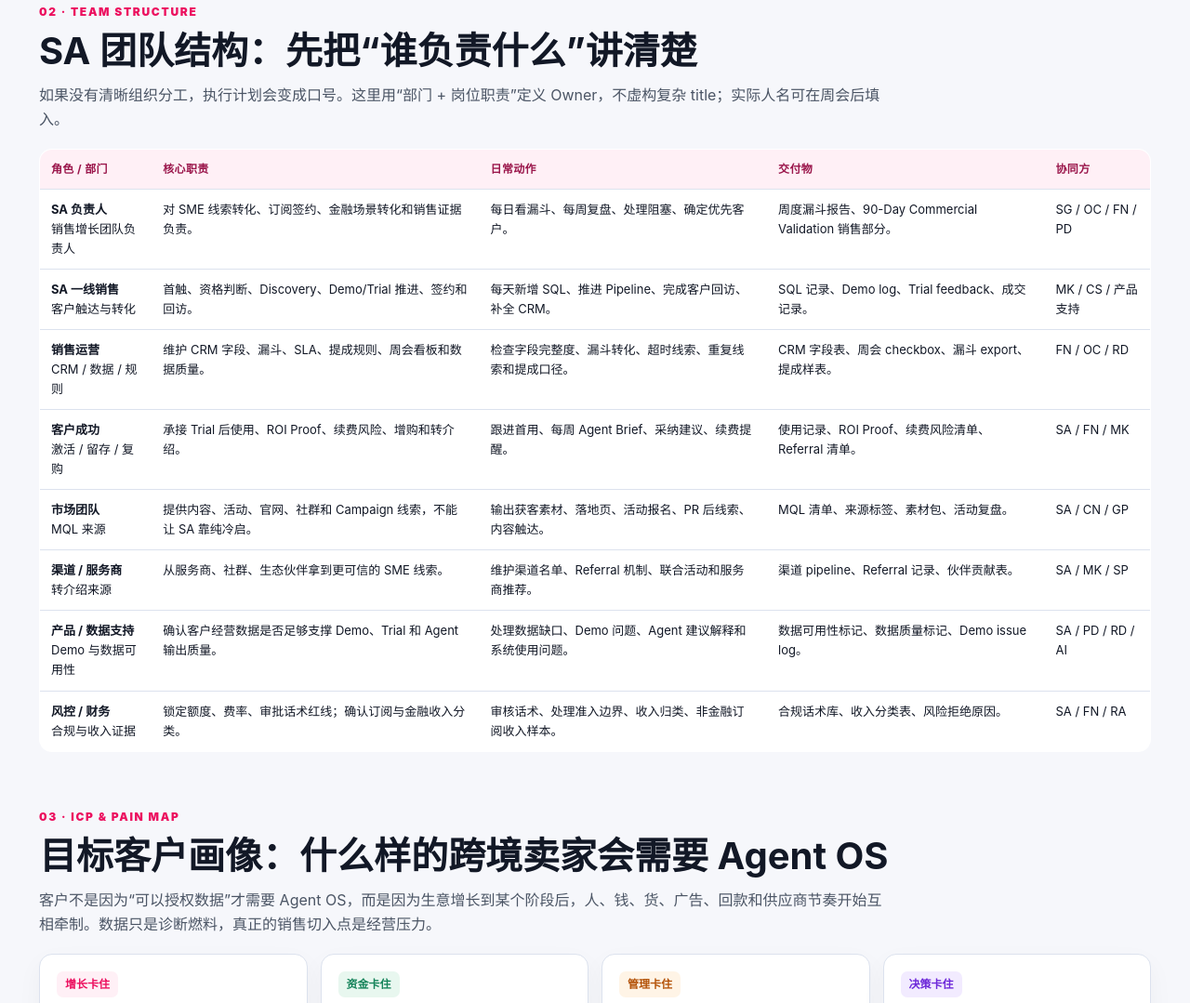
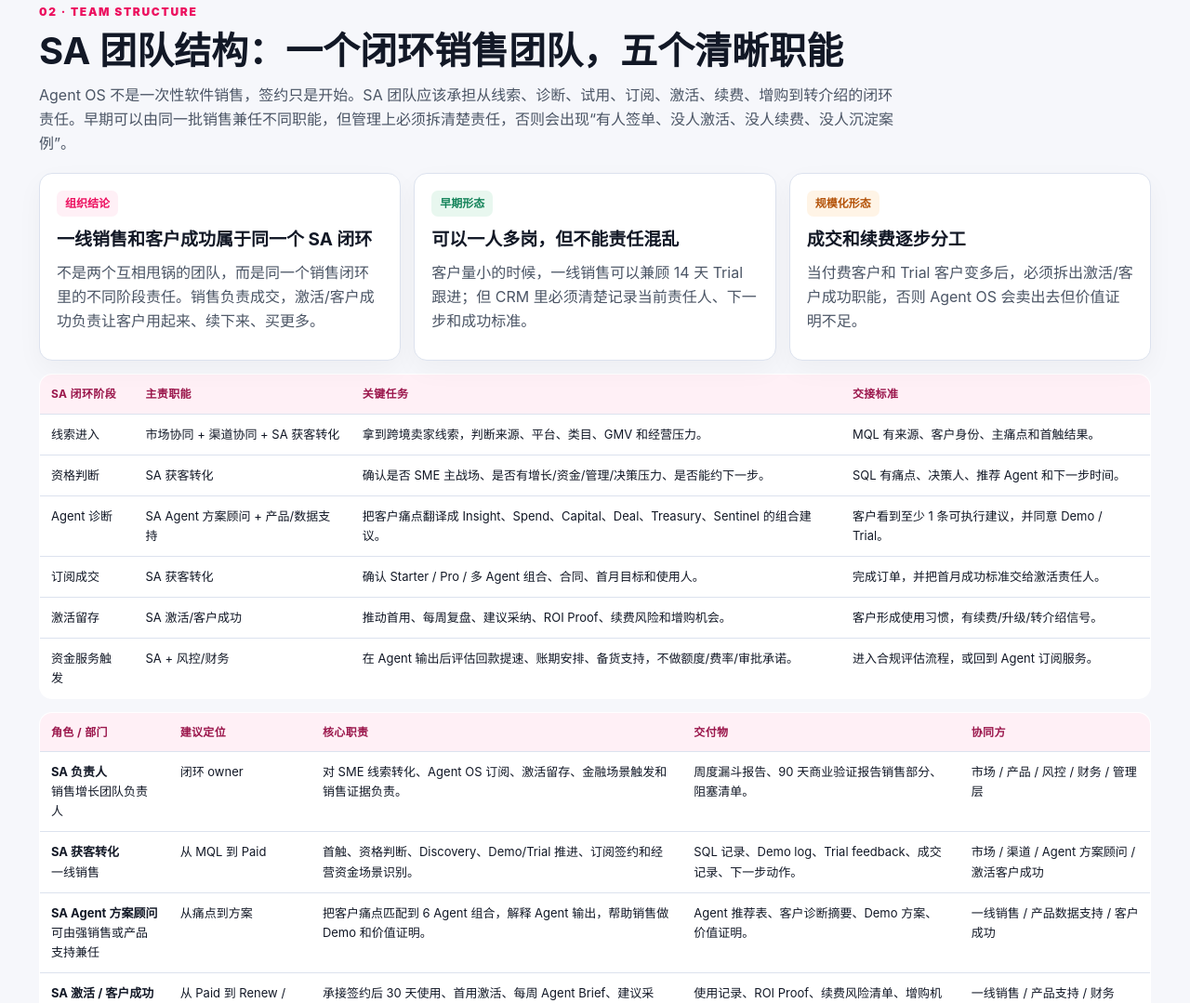
Before and after one commit to dophiezhou-ai/dowsure-growth-pack, a plain HTML site: page 21_SA_SME_Execution_Plan_v1_3.html in a window 1280 px wide. Shown: the part 833-1912 px from the top of the page at 93% size. Drawn offline with Linux system fonts and the light colour scheme.

Commit message:
Add files via upload

```diff
--- a/21_SA_SME_Execution_Plan_v1_3.html
+++ b/21_SA_SME_Execution_Plan_v1_3.html
@@ -123,21 +123,40 @@
       <div class="wrap">
         <div class="section-head">
           <div class="eyebrow">02 · Team Structure</div>
-          <h2>SA 团队结构：先把“谁负责什么”讲清楚</h2>
-          <p>如果没有清晰组织分工，执行计划会变成口号。这里用“部门 + 岗位职责”定义 Owner，不虚构复杂 title；实际人名可在周会后填入。</p>
+          <h2>SA 团队结构：一个闭环销售团队，五个清晰职能</h2>
+          <p>Agent OS 不是一次性软件销售，签约只是开始。SA 团队应该承担从线索、诊断、试用、订阅、激活、续费、增购到转介绍的闭环责任。早期可以由同一批销售兼任不同职能，但管理上必须拆清楚责任，否则会出现“有人签单、没人激活、没人续费、没人沉淀案例”。</p>
+        </div>
+        <div class="grid three" style="margin-bottom:14px">
+          <div class="card"><span class="tag">组织结论</span><h3>一线销售和客户成功属于同一个 SA 闭环</h3><p>不是两个互相甩锅的团队，而是同一个销售闭环里的不同阶段责任。销售负责成交，激活/客户成功负责让客户用起来、续下来、买更多。</p></div>
+          <div class="card"><span class="tag green">早期形态</span><h3>可以一人多岗，但不能责任混乱</h3><p>客户量小的时候，一线销售可以兼顾 14 天 Trial 跟进；但 CRM 里必须清楚记录当前责任人、下一步和成功标准。</p></div>
+          <div class="card"><span class="tag orange">规模化形态</span><h3>成交和续费逐步分工</h3><p>当付费客户和 Trial 客户变多后，必须拆出激活/客户成功职能，否则 Agent OS 会卖出去但价值证明不足。</p></div>
+        </div>
+        <div class="matrix" style="margin-bottom:14px">
+          <table>
+            <thead><tr><th>SA 闭环阶段</th><th>主责职能</th><th>关键任务</th><th>交接标准</th></tr></thead>
+            <tbody>
+              <tr><td>线索进入</td><td>市场协同 + 渠道协同 + SA 获客转化</td><td>拿到跨境卖家线索，判断来源、平台、类目、GMV 和经营压力。</td><td>MQL 有来源、客户身份、主痛点和首触结果。</td></tr>
+              <tr><td>资格判断</td><td>SA 获客转化</td><td>确认是否 SME 主战场、是否有增长/资金/管理/决策压力、是否能约下一步。</td><td>SQL 有痛点、决策人、推荐 Agent 和下一步时间。</td></tr>
+              <tr><td>Agent 诊断</td><td>SA Agent 方案顾问 + 产品/数据支持</td><td>把客户痛点翻译成 Insight、Spend、Capital、Deal、Treasury、Sentinel 的组合建议。</td><td>客户看到至少 1 条可执行建议，并同意 Demo / Trial。</td></tr>
+              <tr><td>订阅成交</td><td>SA 获客转化</td><td>确认 Starter / Pro / 多 Agent 组合、合同、首月目标和使用人。</td><td>完成订单，并把首月成功标准交给激活责任人。</td></tr>
+              <tr><td>激活留存</td><td>SA 激活/客户成功</td><td>推动首用、每周复盘、建议采纳、ROI Proof、续费风险和增购机会。</td><td>客户形成使用习惯，有续费/升级/转介绍信号。</td></tr>
+              <tr><td>资金服务触发</td><td>SA + 风控/财务</td><td>在 Agent 输出后评估回款提速、账期安排、备货支持，不做额度/费率/审批承诺。</td><td>进入合规评估流程，或回到 Agent 订阅服务。</td></tr>
+            </tbody>
+          </table>
         </div>
         <div class="matrix">
           <table>
-            <thead><tr><th>角色 / 部门</th><th>核心职责</th><th>日常动作</th><th>交付物</th><th>协同方</th></tr></thead>
+            <thead><tr><th>角色 / 部门</th><th>建议定位</th><th>核心职责</th><th>交付物</th><th>协同方</th></tr></thead>
             <tbody>
-              <tr><td><strong>SA 负责人</strong><br>销售增长团队负责人</td><td>对 SME 线索转化、订阅签约、金融场景转化和销售证据负责。</td><td>每日看漏斗、每周复盘、处理阻塞、确定优先客户。</td><td>周度漏斗报告、90-Day Commercial Validation 销售部分。</td><td>SG / OC / FN / PD</td></tr>
-              <tr><td><strong>SA 一线销售</strong><br>客户触达与转化</td><td>首触、资格判断、Discovery、Demo/Trial 推进、签约和回访。</td><td>每天新增 SQL、推进 Pipeline、完成客户回访、补全 CRM。</td><td>SQL 记录、Demo log、Trial feedback、成交记录。</td><td>MK / CS / 产品支持</td></tr>
-              <tr><td><strong>销售运营</strong><br>CRM / 数据 / 规则</td><td>维护 CRM 字段、漏斗、SLA、提成规则、周会看板和数据质量。</td><td>检查字段完整度、漏斗转化、超时线索、重复线索和提成口径。</td><td>CRM 字段表、周会 checkbox、漏斗 export、提成样表。</td><td>FN / OC / RD</td></tr>
-              <tr><td><strong>客户成功</strong><br>激活 / 留存 / 复购</td><td>承接 Trial 后使用、ROI Proof、续费风险、增购和转介绍。</td><td>跟进首用、每周 Agent Brief、采纳建议、续费提醒。</td><td>使用记录、ROI Proof、续费风险清单、Referral 清单。</td><td>SA / FN / MK</td></tr>
-              <tr><td><strong>市场团队</strong><br>MQL 来源</td><td>提供内容、活动、官网、社群和 Campaign 线索，不能让 SA 靠纯冷启。</td><td>输出获客素材、落地页、活动报名、PR 后线索、内容触达。</td><td>MQL 清单、来源标签、素材包、活动复盘。</td><td>SA / CN / GP</td></tr>
-              <tr><td><strong>渠道 / 服务商</strong><br>转介绍来源</td><td>从服务商、社群、生态伙伴拿到更可信的 SME 线索。</td><td>维护渠道名单、Referral 机制、联合活动和服务商推荐。</td><td>渠道 pipeline、Referral 记录、伙伴贡献表。</td><td>SA / MK / SP</td></tr>
-              <tr><td><strong>产品 / 数据支持</strong><br>Demo 与数据可用性</td><td>确认客户经营数据是否足够支撑 Demo、Trial 和 Agent 输出质量。</td><td>处理数据缺口、Demo 问题、Agent 建议解释和系统使用问题。</td><td>数据可用性标记、数据质量标记、Demo issue log。</td><td>SA / PD / RD / AI</td></tr>
-              <tr><td><strong>风控 / 财务</strong><br>合规与收入证据</td><td>锁定额度、费率、审批话术红线；确认订阅与金融收入分类。</td><td>审核话术、处理准入边界、收入归类、非金融订阅收入样本。</td><td>合规话术库、收入分类表、风险拒绝原因。</td><td>SA / FN / RA</td></tr>
+              <tr><td><strong>SA 负责人</strong><br>销售增长团队负责人</td><td>闭环 owner</td><td>对 SME 线索转化、Agent OS 订阅、激活留存、金融场景触发和销售证据负责。</td><td>周度漏斗报告、90 天商业验证报告销售部分、阻塞清单。</td><td>市场 / 产品 / 风控 / 财务 / 管理层</td></tr>
+              <tr><td><strong>SA 获客转化</strong><br>一线销售</td><td>从 MQL 到 Paid</td><td>首触、资格判断、Discovery、Demo/Trial 推进、订阅签约和经营资金场景识别。</td><td>SQL 记录、Demo log、Trial feedback、成交记录、下一步动作。</td><td>市场 / 渠道 / Agent 方案顾问 / 激活客户成功</td></tr>
+              <tr><td><strong>SA Agent 方案顾问</strong><br>可由强销售或产品支持兼任</td><td>从痛点到方案</td><td>把客户痛点匹配到 6 Agent 组合，解释 Agent 输出，帮助销售做 Demo 和价值证明。</td><td>Agent 推荐表、客户诊断摘要、Demo 方案、价值证明。</td><td>一线销售 / 产品数据支持 / 客户成功</td></tr>
+              <tr><td><strong>SA 激活 / 客户成功</strong><br>同属 SA 闭环</td><td>从 Paid 到 Renew / Upgrade</td><td>承接签约后 30 天使用、首用激活、每周 Agent Brief、建议采纳、续费风险、增购和转介绍。</td><td>使用记录、ROI Proof、续费风险清单、增购机会、Referral 清单。</td><td>一线销售 / 产品支持 / 财务</td></tr>
+              <tr><td><strong>销售运营</strong><br>CRM / 数据 / 规则</td><td>让团队可管理</td><td>维护 CRM 字段、漏斗、SLA、提成规则、周会看板和数据质量。</td><td>CRM 字段表、周会 checkbox、漏斗 export、提成样表。</td><td>SA 负责人 / 财务 / 产品研发</td></tr>
+              <tr><td><strong>市场团队</strong><br>MQL 来源</td><td>给 SA 输送线索</td><td>提供内容、活动、官网、社群和 Campaign 线索，不能让 SA 靠纯冷启。</td><td>MQL 清单、来源标签、素材包、活动复盘。</td><td>SA 获客转化 / 渠道服务商</td></tr>
+              <tr><td><strong>渠道 / 服务商</strong><br>转介绍来源</td><td>提高线索可信度</td><td>从服务商、社群、生态伙伴拿到更可信的 SME 线索。</td><td>渠道 pipeline、Referral 记录、伙伴贡献表。</td><td>SA / 市场</td></tr>
+              <tr><td><strong>产品 / 数据支持</strong><br>Demo 与数据可用性</td><td>保障 Agent 输出可信</td><td>确认客户经营数据是否足够支撑 Demo、Trial 和 Agent 输出质量。</td><td>数据可用性标记、数据质量标记、Demo issue log。</td><td>SA Agent 方案顾问 / 产品研发 / AI</td></tr>
+              <tr><td><strong>风控 / 财务</strong><br>合规与收入证据</td><td>守住销售红线</td><td>锁定额度、费率、审批话术红线；确认订阅与金融收入分类。</td><td>合规话术库、收入分类表、风险拒绝原因。</td><td>SA 负责人 / 销售运营</td></tr>
             </tbody>
           </table>
         </div>
```
